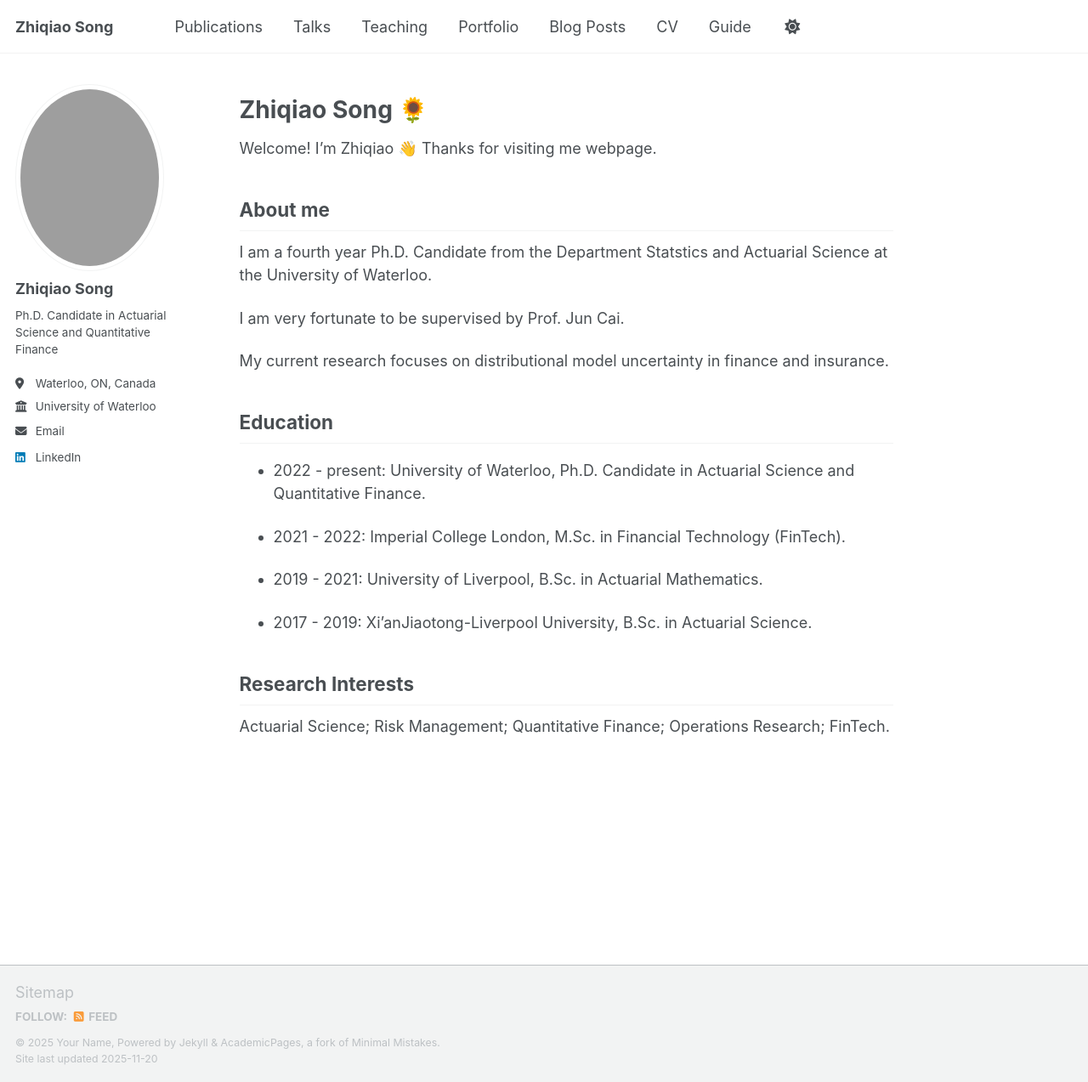
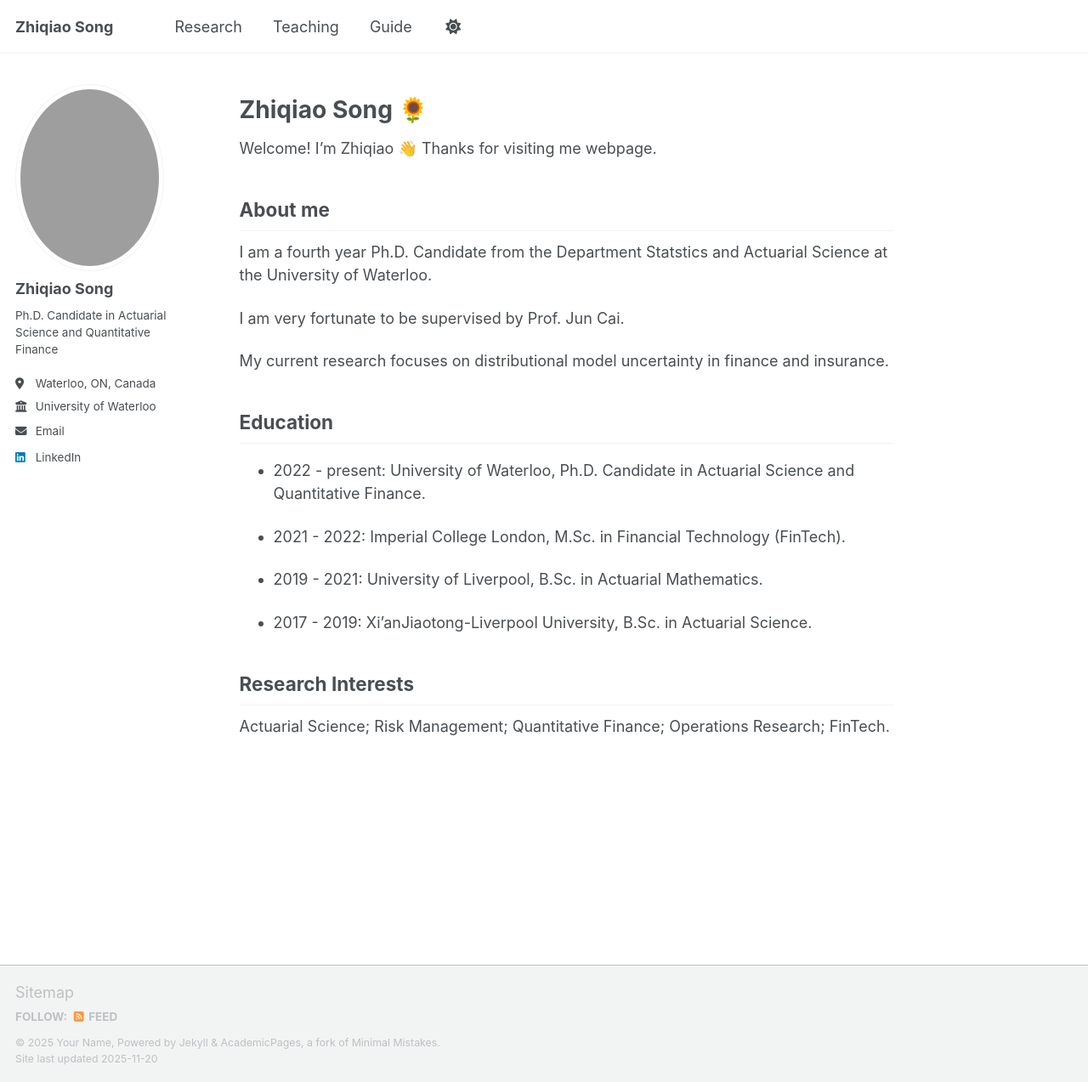
Before and after one commit to ZhiqiaoSong/zhiqiaosong.github.io, a Jekyll site: the page built from _pages/about.md, in a window 1280 px wide and 1273 px high. Shown: the whole window at 85% size. Built offline with Jekyll 4.4.1, drawn with Linux system fonts in a browser that asks for light colours; a script that is not in the unit is left out.

Commit message:
Update navigation.yml

```diff
--- a/_data/navigation.yml
+++ b/_data/navigation.yml
@@ -8,26 +8,11 @@
 #      Markdown formatted page while the second is generated using JSON.
 
 main:
-  - title: "Publications"
-    url: /publications/
-
-  - title: "Talks"
-    url: /talks/
+  - title: "Research"
+    url: /research/
 
   - title: "Teaching"
     url: /teaching/
 
-  - title: "Portfolio"
-    url: /portfolio/
-
-  - title: "Blog Posts"
-    url: /year-archive/
-
-  - title: "CV"
-    url: /cv/
-
-  # - title: "CV"
-  #   url: /cv-json/
-
   - title: "Guide"
     url: /markdown/
```
